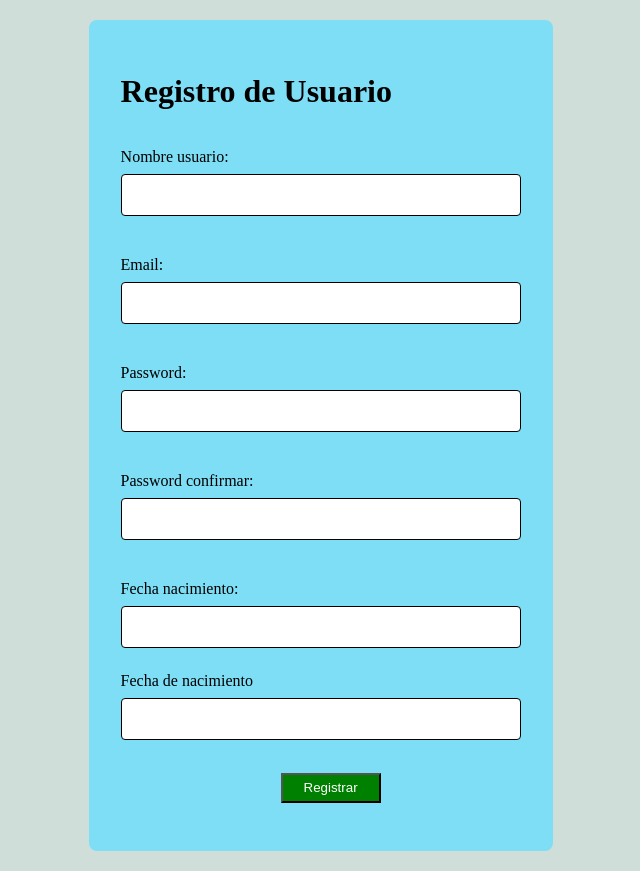
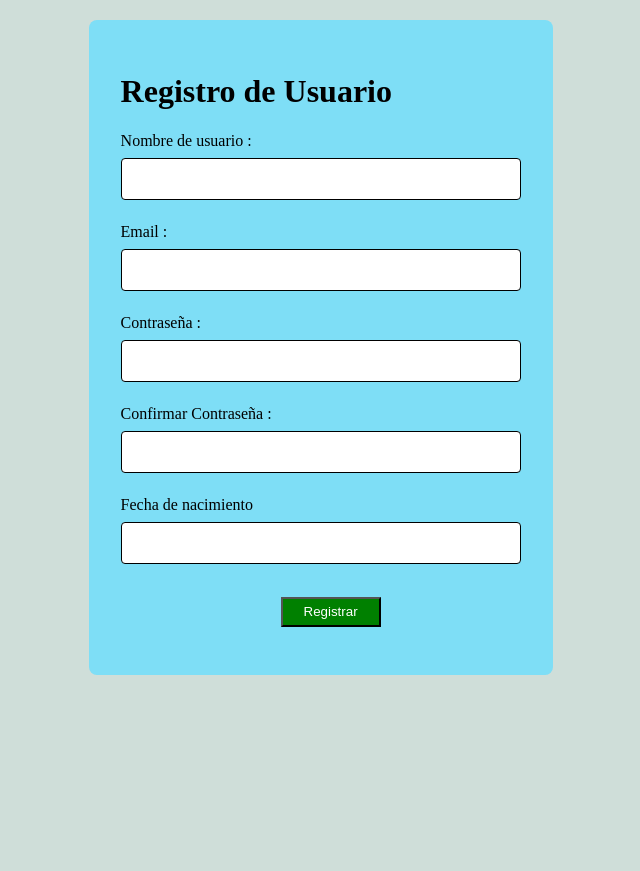
Before and after one commit to yasmani/curso_django, a Django app: page /usuarios/registro/ in a window 1280 px wide. Shown: the whole page, without its empty margins (425-1065 px from the left). After the commit the page ends 675 px from the top, so only its background shows below. Run offline with Django 5.2, Linux system fonts and the light colour scheme; some libraries are stand-ins or nearby versions.

Commit message:
laboratorio6

```diff
--- a/registro/usuarios/forms.py
+++ b/registro/usuarios/forms.py
@@ -5,7 +5,7 @@ class RegistroUsuarioForms(forms.Form):
     email = forms.EmailField()
     password = forms.CharField(widget= forms.PasswordInput)
     password_confirmar= forms.CharField(widget= forms.PasswordInput)
-    fecha_nacimiento = forms.DateField(widget=forms.TextInput(attrs={'class': 'datepicker'}))
+    fecha_nacimiento = forms.DateField(widget=forms.TextInput(attrs={'class': 'datepicker', 'data-date-format': 'yyyy-mm-dd'}))
 
   #funcion para validar email
     def clean_email(self):
@@ -23,7 +23,7 @@ class RegistroUsuarioForms(forms.Form):
         return password
 
 #funcion para validar contraseña
-    def clean_password_confirma(self):
+    def clean_password_confirmar(self):
         password = self.cleaned_data.get('password')
         password_confirmar = self.cleaned_data.get('password_confirmar')
         if password!=password_confirmar:
--- a/registro/usuarios/templates/usuarios/registro.html
+++ b/registro/usuarios/templates/usuarios/registro.html
@@ -3,8 +3,20 @@
         <title>Formulario de Registro</title>
         {% load static %}
         <link rel="stylesheet" type="text/css" href="{% static 'usuarios/style.css' %}">
+        <link rel="stylesheet" href="https://code.jquery.com/ui/1.12.1/themes/base/jquery-ui.css">
         <script src="https://code.jquery.com/jquery-3.6.0.min.js"></script>
-        <script src="https://code.jquery.com/ui/1.12.1/jquery-ui.min.js"></script>
+        <script src="https://code.jquery.com/ui/1.12.1/jquery-ui.js"></script>
+
+        <script>
+            $(document).ready(function(){
+                $(".datepicker").datepicker({
+                    dateFormat: 'yy-mm-dd',
+                    changeMonth: true,
+                    changeYear: true,
+                    yearRange: "1900:2025"
+                });
+            });
+          </script>
     </head>
     <body>
         <div class="form_container">
@@ -12,7 +24,27 @@
             <form method="POST">
             {% csrf_token %}
 
-            {{ form.as_p }}
+           <!-- {{ form.as_p }} -->
+
+            <div class="form-group">
+                <label>Nombre de usuario :  </label>
+                {{form.nombre_usuario}}
+            </div>
+
+            <div class="form-group">
+                <label>Email : </label>
+                {{form.email}}
+            </div>
+
+            <div class="form-group">
+                <label>Contraseña : </label>
+                {{form.password}}
+            </div>
+
+            <div class="form-group">
+                <label>Confirmar Contraseña : </label>
+                {{form.password_confirmar}}
+            </div>
 
             <div class="form-group">
                 <label for="id_fecha_nacimiento">Fecha de nacimiento</label>
@@ -35,15 +67,6 @@
             {% endif %}
         </div>
 
-        <script>
-            $(document).ready(function(){
-                $(".datepicker").datepicker({
-                    dateFormat: "yy-mm-dd",
-                    changeMonth: true,
-                    changeYear: true,
-                    yearRange: "1900-2025"
-                })
-            })
-        </script>
+
     </body>
 </html>
```
